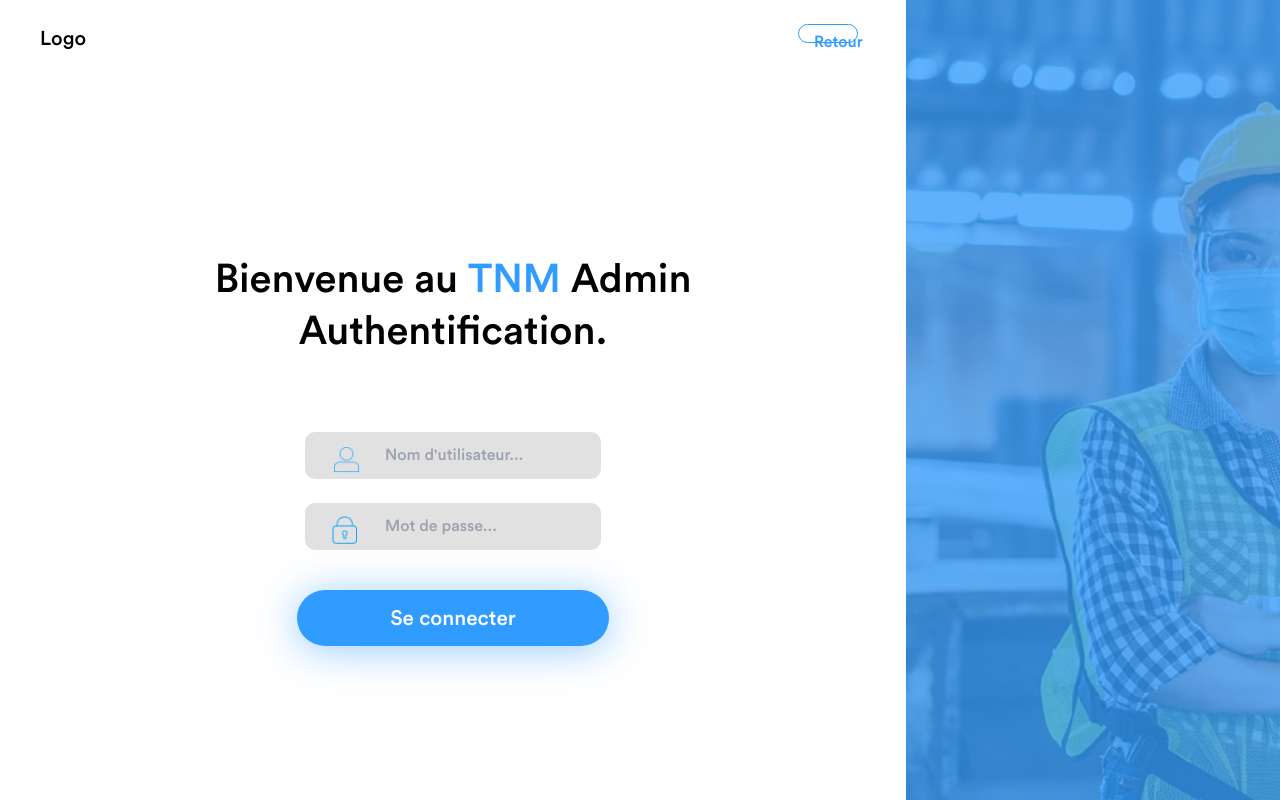
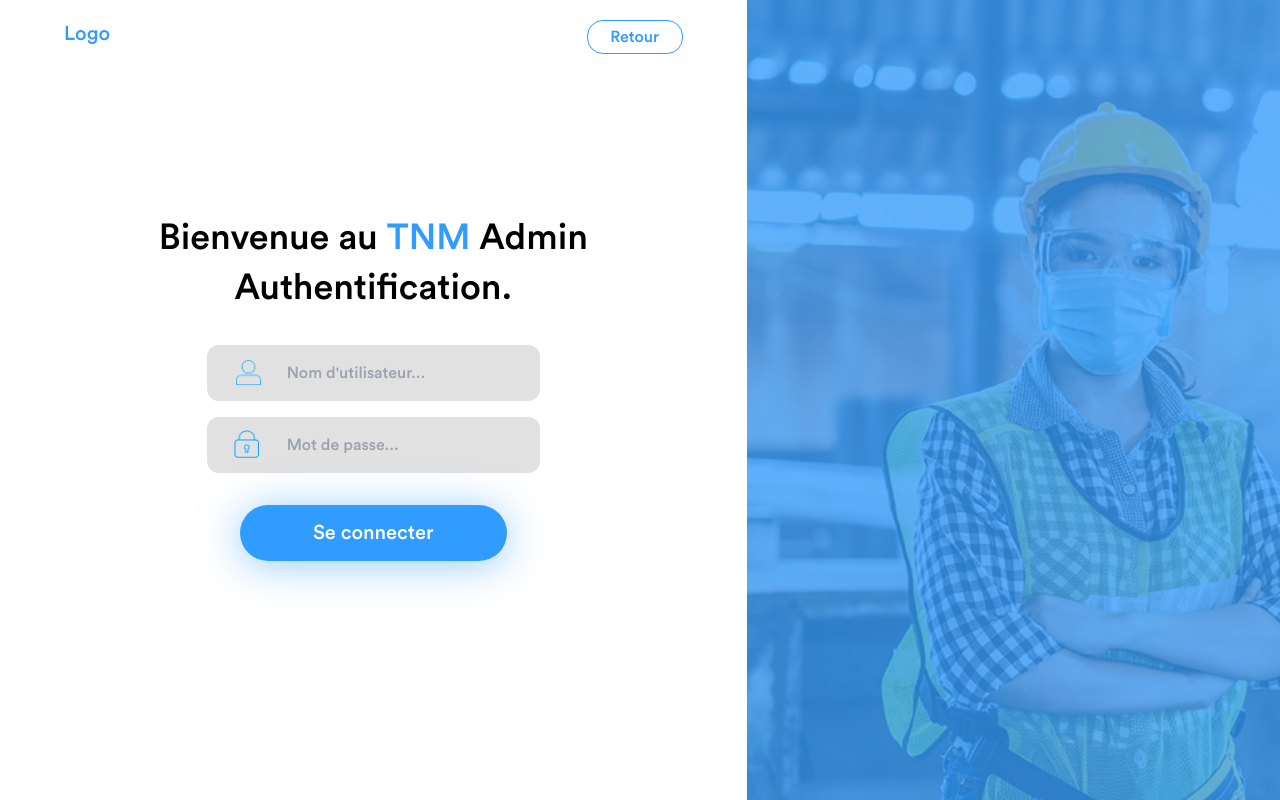
Before and after one commit to SaaStraining/ReactAppSaaS, a React (Create React App) app: page / in a window 1280 px wide. Built offline with nearby package versions, Linux system fonts and the light colour scheme.

Commit message:
changing to tailwindcss

```diff
--- a/src/App.css
+++ b/src/App.css
@@ -4,7 +4,7 @@
 
 @font-face {
   font-family: 'Circular Std';
-  src: url(./res/CIRCULARSTD-MEDIUM.OTF);
+  src: url(./fonts/CIRCULARSTD-MEDIUM.OTF);
 }
 
 @import url('https://fonts.googleapis.com/css2?family=Roboto:wght@300&display=swap');
--- a/src/pages/Login.jsx
+++ b/src/pages/Login.jsx
@@ -3,28 +3,28 @@ import './pages.css'
 
 function Login() {
   return (
-    <div className='Login'>
-        <div className='login_left'>
-            <div className='log_left_top'>
-                <a href="#" className='log_logo'>Logo</a>
-                <a href="" className='log_ret'>
+    <div className='Login-container w-full flex '>
+        <div className='flex flex-col w-7/12  m-0   pt-5 '>
+            <div className='flex justify-between mx-16 '>
+                <a href="#" className='log_logo text-xl '>Logo</a>
+                <a href="" className='log_ret  w-24  px-3 py-1 rounded-2xl border border-blue-500 hover:text-white'>
                     Retour
                 </a>
             </div>
-            <div className="log_left_body">
-                <div className="log_bienv">
+            <div className=" mt-40 mx-10 ">
+                <div className=" leading-snug text-4xl mb-4">
                     Bienvenue au <span style={{color:'#319CFF'}}>TNM</span> Admin<br/>Authentification.
                 </div>
-                <div className='log_form'>
-                    <form className='log_inner_form'>
-                        <input type="text" className='log_login' placeholder="Nom d'utilisateur..." name="" id="" /><br />
-                        <input type="password" className='log_mdp' placeholder="Mot de passe..." name="" id="" /><br />
-                        <button type='submit'>Se connecter</button>
+                <div className='form-container'>
+                    <form className='log_inner_form '>
+                        <input type="text" className='log_login rounded-xl w-2/4 pl-20 h-14  mt-4 text-base ' placeholder="Nom d'utilisateur..." name="" id="" /><br />
+                        <input type="password" className='log_mdp rounded-xl w-2/4 pl-20 h-14 mt-4 text-base' placeholder="Mot de passe..." name="" id="" /><br />
+                        <button type='submit' className='text-white mt-8 w-2/5 h-14 text-xl rounded-full   hover:shadow-none'>Se connecter</button>
                     </form>
                 </div>
             </div>
         </div>
-        <div className='login_right'></div>
+        <div className='login_right w-5/12  '></div>
     </div>
   )
 }
--- a/src/pages/pages.css
+++ b/src/pages/pages.css
@@ -1,85 +1,53 @@
 @font-face {
     font-family: 'Circular Std';
-    src: url(../res/CIRCULARSTD-MEDIUM.OTF);
+    src: url(../fonts/CIRCULARSTD-MEDIUM.OTF);
 }
 
 @import url('https://fonts.googleapis.com/css2?family=Roboto:wght@300&display=swap');
 
-/*          --Login---          */
-.Login{
+
+
+
+/*****  login page css  *****/
+.Login-container{
     font-family: 'Circular Std';
-    display: flex;
+    /* display: flex; */
     height: 100vh;
 }
-.login_left{
-    flex: 6;
-    padding-top: 3vh;
-}
 .login_right{
-    flex: 5;
+    /* flex: 5; */
     background-image: url('../assets/images/login_back.png');
     background-size: cover;
 }
-.log_left_top{
-    display: flex;
-}
+
 .log_ret{
-    float: right;
-    margin-left: 89vh;
-    margin-right: 6vh;
-    text-decoration: none;
-    border: #319CFF 1px solid;
-    border-radius: 20px;
-    padding: 5px 15px 5px 15px;
-    width: 60px;
-    height: 19px;
-}
-.log_logo{
-    margin-left: 5vh;
-    text-decoration: none;
-    font-size: 20px;
-}
-.log_logo:visited, .log_ret:visited{
-    text-decoration: none;
+    border-color:  #319CFF;
     color: #319CFF;
 }
+
 .log_ret:hover{
-    background-color: #319CFF;
-    color: white;
+    background-color: #319CFF ;
 }
-.log_left_body{
-    margin-top: 200px;
-}
-.log_bienv{
-    line-height: 1.3;
-    font-size: 2.5em;
-}
-.log_form{
-    margin-top: 50px;
-}
+
 .log_inner_form input{
     font-family: 'Circular Std';
-    margin-top: 3vh;
-    width: 37vh;
-    height: 5.9vh;
     background-color: #E1E1E1;
-    border: none;
-    border-radius: 10px;
-    padding-left: 80px;
-    font-size: 1em;
 }
 .log_inner_form button{
-    margin-top: 5vh;
-    width: 39vh;
-    height: 7vh;
-    border-radius: 100px;
-    background-color: #319CFF;
-    color: white;
-    border: none;
     font-family: 'Circular Std';
-    font-size: 1.3em;
-    box-shadow: 0px 4px 40px 0px rgba(49, 156, 255, 0.5);
+    background-color: #319CFF ;
+     box-shadow: 0px 4px 40px 0px rgba(49, 156, 255, 0.5);
 
+}
+
+.log_logo{
+    color:#319CFF;
+}
+
+::placeholder {
+    color: #999999;
+    opacity: 1;
+    font-family: 'Circular Std';
 }
 .log_login{
     background: url(../assets/icons/user.png) no-repeat scroll 27px 13px;
@@ -89,8 +57,3 @@
     background: url(../assets/icons/password.png) no-repeat scroll 27px 13px;
     background-size: 25px;
 }
-::placeholder {
-    color: #999999;
-    opacity: 1;
-    font-family: 'Circular Std';
-}
--- a/tailwind.config.js
+++ b/tailwind.config.js
@@ -5,6 +5,9 @@ module.exports = {
   ],
   theme: {
     extend: {},
+    // fontFamily:{
+    //   'roboto' : ["Roboto" , "sans-serif"]
+    // }
   },
   plugins: [],
 }
```
Also changed, not shown: public/index.html (+1 -12 lines), src/fonts/CIRCULARSTD-MEDIUM.OTF (renamed from src/res/CIRCULARSTD-MEDIUM.OTF).
